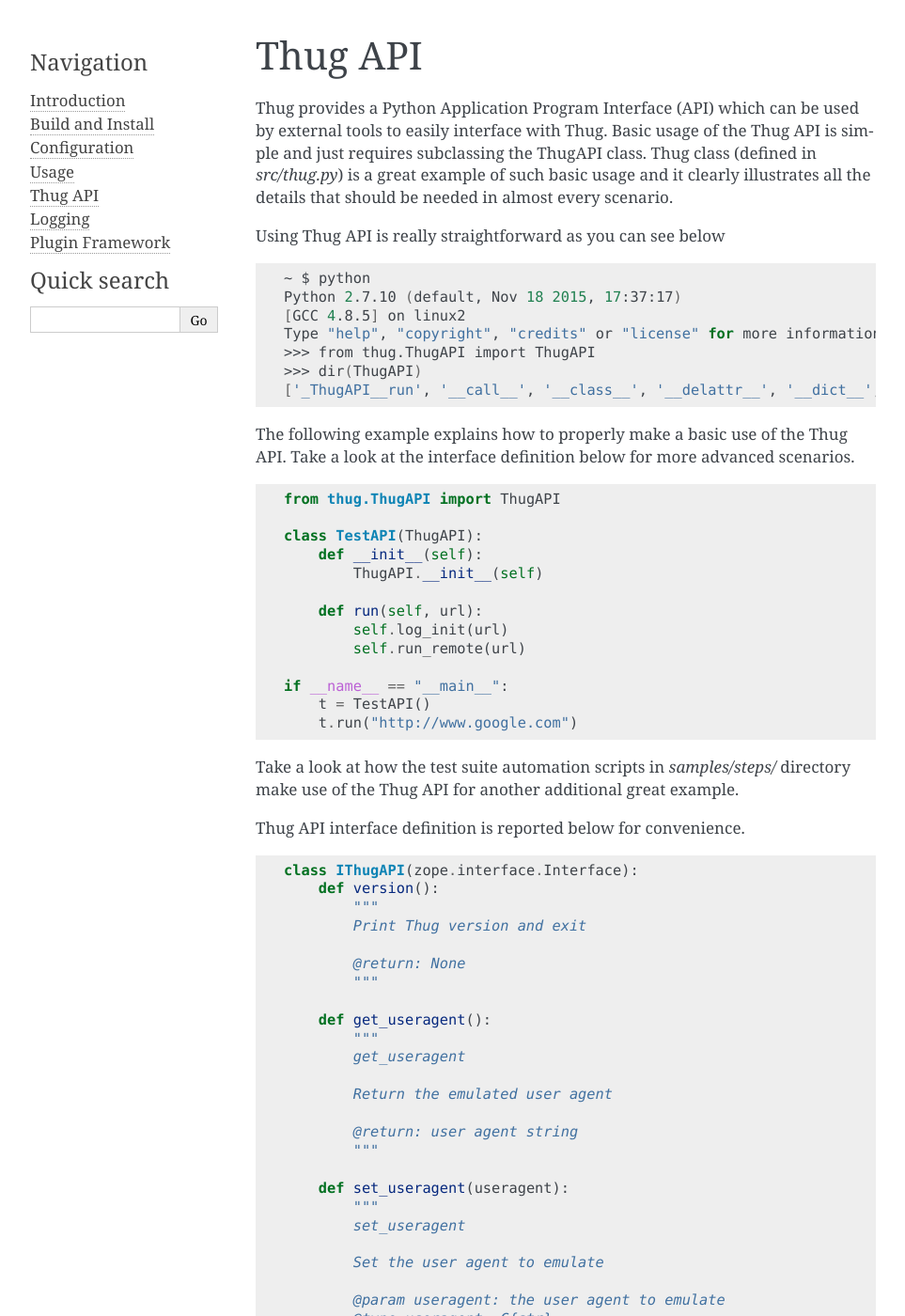
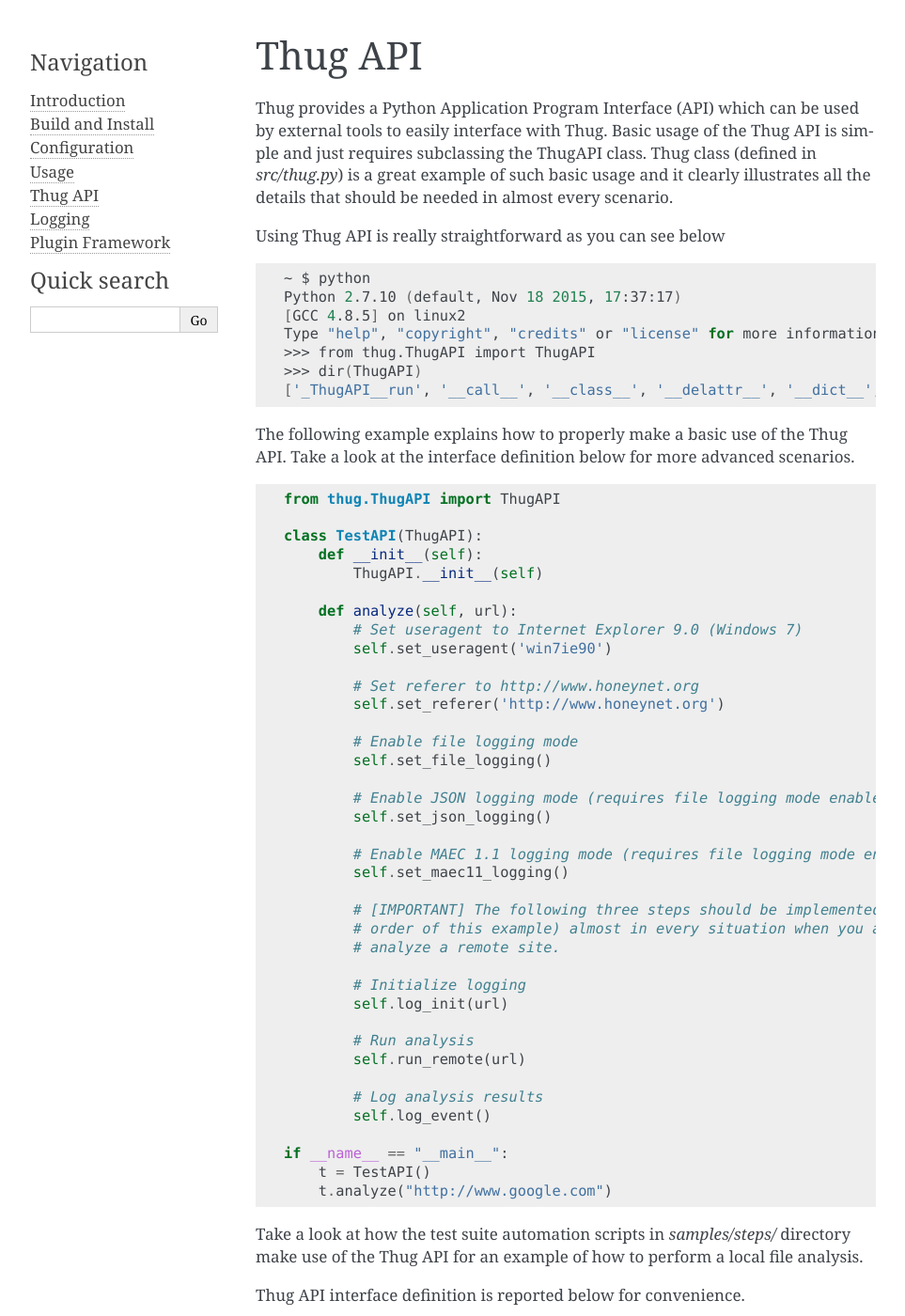
Before and after one commit to buffer/thug, a Sphinx documentation site: the page built from doc/source/api.rst, in a window 1280 px wide and 1400 px high. Shown: the whole window at 94% size, without its empty margins (148-1111 px from the left). Built offline with Sphinx 7.4.7, drawn with Linux system fonts in a browser that asks for light colours; pages that are not in the unit, such as notebooks, are missing from menus; some of the changed text lies outside the part shown.

Commit message:
Thug API documentation enhancements

```diff
--- a/doc/source/api.rst
+++ b/doc/source/api.rst
@@ -34,17 +34,42 @@
         def __init__(self):
             ThugAPI.__init__(self)
 
-        def run(self, url):
+        def analyze(self, url):
+            # Set useragent to Internet Explorer 9.0 (Windows 7)
+            self.set_useragent('win7ie90')
+
+            # Set referer to http://www.honeynet.org
+            self.set_referer('http://www.honeynet.org')
+
+            # Enable file logging mode
+            self.set_file_logging()
+
+            # Enable JSON logging mode (requires file logging mode enabled)
+            self.set_json_logging()
+
+            # Enable MAEC 1.1 logging mode (requires file logging mode enabled)
+            self.set_maec11_logging()
+
+            # [IMPORTANT] The following three steps should be implemented (in the exact
+            # order of this example) almost in every situation when you are going to
+            # analyze a remote site.
+
+            # Initialize logging
             self.log_init(url)
+
+            # Run analysis
             self.run_remote(url)
+
+            # Log analysis results
+            self.log_event()
 
     if __name__ == "__main__":
         t = TestAPI()
-        t.run("http://www.google.com")
+        t.analyze("http://www.google.com")
 
 
 Take a look at how the test suite automation scripts in *samples/steps/* directory make
-use of the Thug API for another additional great example.
+use of the Thug API for an example of how to perform a local file analysis.
 
 Thug API interface definition is reported below for convenience.
 
@@ -587,7 +612,7 @@
             """
             run_remote
 
-            This method should be invoked by 'run' method for URL analysis
+            This method should be invoked by 'analyze' method for URL analysis
 
             @param url: URL to analyze
             @type url: C{str}
@@ -597,7 +622,10 @@
             """
             analyze
 
-            This method is called when the ThugAPI subclass is called and MUST be
-            implemented. This method can reference just the 'args' class attribute.
-            Returning something from this method is up to you if needed.
+            This method is implicitely called when the ThugAPI instance is directly called
+            (take a look at thug/thug.py for an example). It is a good practice to implement
+            this method in any case as entry point and invoke it directly or by calling the
+            instance (in such case implementing it is mandatory) on your requirements. This
+            method can reference just  the (optional) 'args' attribute. Returning something
+            from this method is up to you if needed.
             """
```
